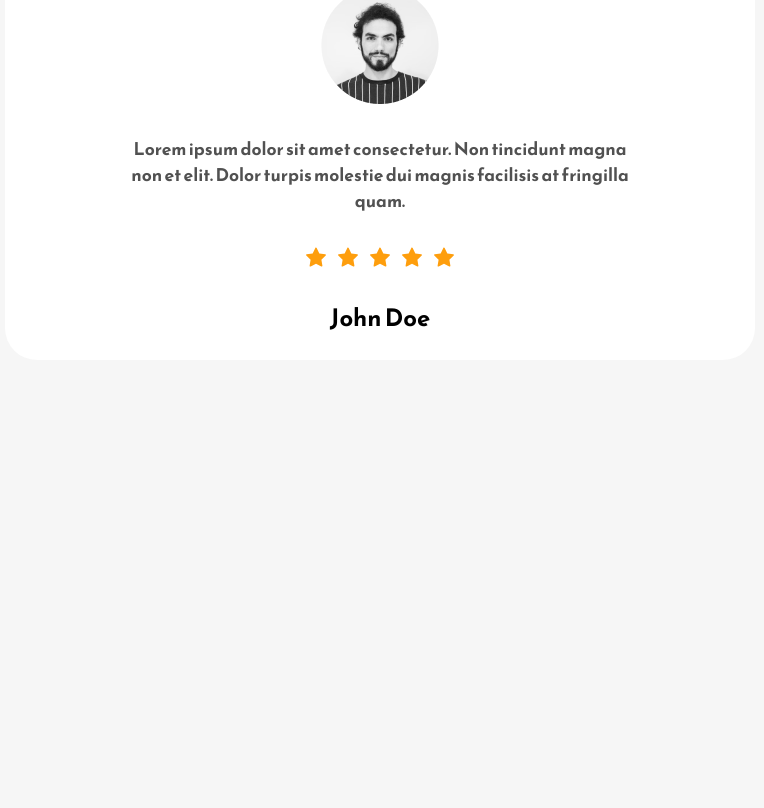
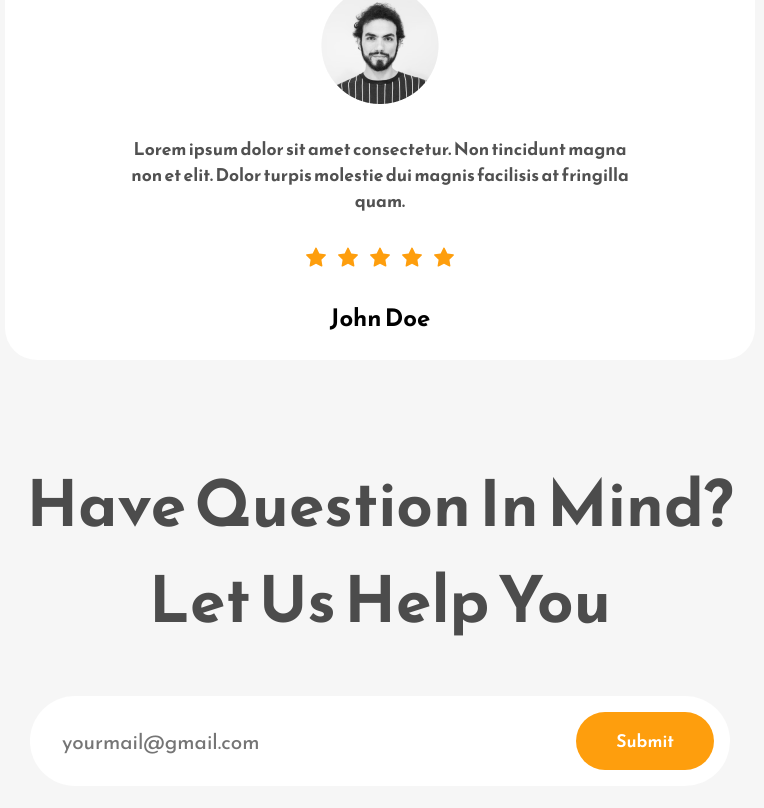
Before and after one commit to Abdelrahman5243/Restaurant-Landing-Page, a React (Create React App) app: page / in a window 1280 px wide. Shown: the part 3275-4083 px from the top of the page, without its empty margins (260-1024 px from the left). Before the commit the page ends 3667 px from the top, so only its background shows below. Built offline with nearby package versions, Linux system fonts and the light colour scheme.

Commit message:
add Contact section

```diff
--- a/src/App.js
+++ b/src/App.js
@@ -3,6 +3,7 @@
 import About from './Components/About';
 import Work from './Components/Work';
 import Testimonial from './Components/Testimonial';
+import Contact from './Components/Contact';
 
 
 
@@ -13,6 +14,7 @@
 <About/>
 <Work/>
 <Testimonial/>
+<Contact/>
 
     </div>
   );
--- /dev/null
+++ b/src/Components/Contact.js
@@ -0,0 +1,16 @@
+import React from "react";
+
+const Contact = () => {
+  return (
+    <div className="contact-page-wrapper">
+      <h1 className="primary-heading">Have Question In Mind?</h1>
+      <h1 className="primary-heading">Let Us Help You</h1>
+      <div className="contact-form-container">
+        <input type="text" placeholder="yourmail@gmail.com" />
+        <button className="secondary-button">Submit</button>
+      </div>
+    </div>
+  );
+};
+
+export default Contact;
```
